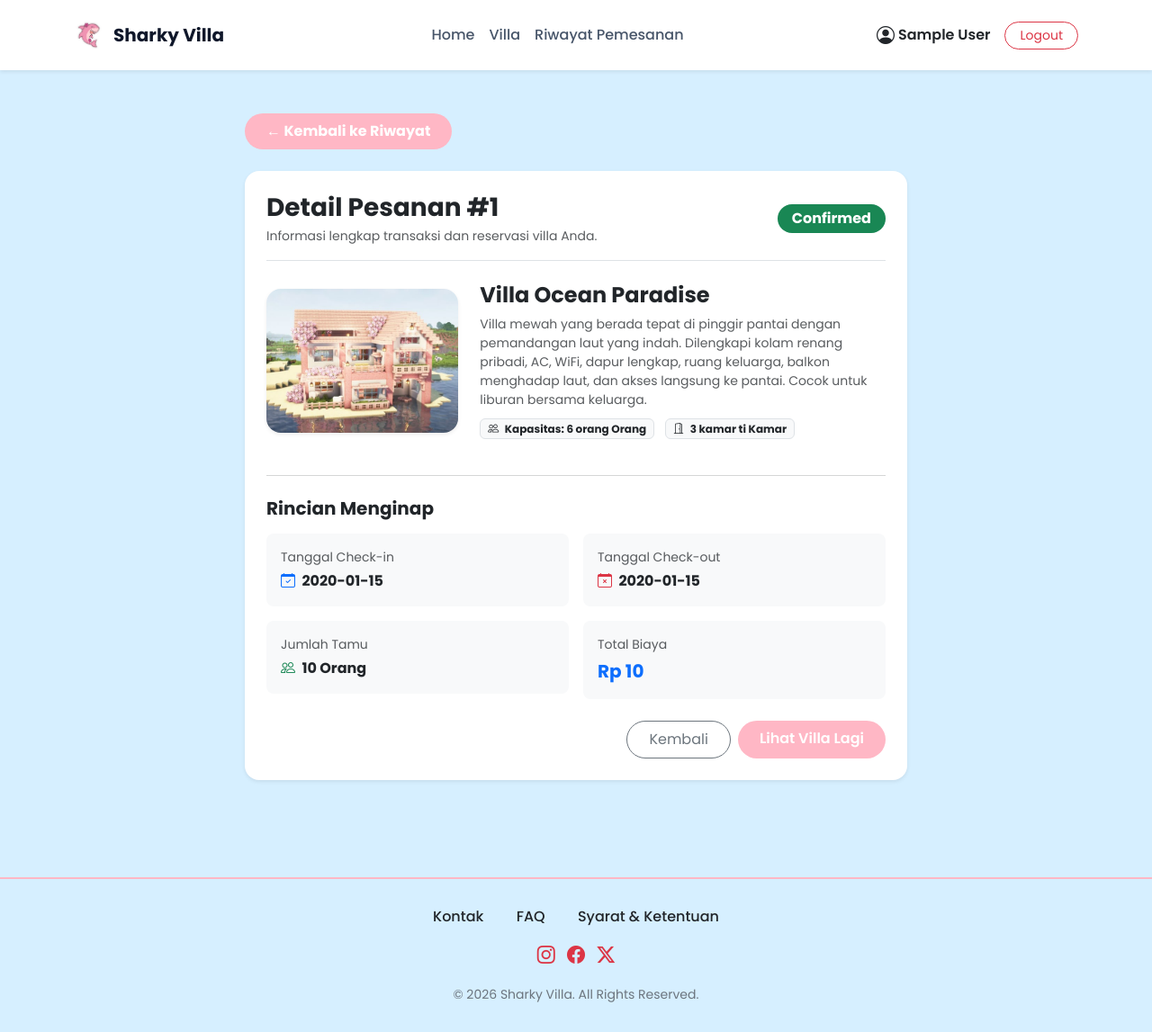
After one commit to chiaraihana20-ctrl/pemwebkite, a PHP site: page /projek/detail_pesanan.php?id=1 in a window 1280 px wide. The commit adds this page. Shown: the whole page at 90% size. Run offline with PHP 8.4, Linux system fonts and the light colour scheme; the visitor is signed in with stand-in values (Sample User, id 1); data comes from the database, SQL or seed files in the repository; tables that the repository leaves empty hold one stand-in row (values such as "Sample post").

Commit message:
detailbook

```diff
--- /dev/null
+++ b/detail_pesanan.php
@@ -0,0 +1,121 @@
+<?php
+session_start();
+include 'koneksi.php';
+
+// Jika user belum login, alihkan ke login
+if (!isset($_SESSION['id_user'])) {
+    header("Location: login.php");
+    exit;
+}
+
+$id_user = $_SESSION['id_user'];
+$id_booking = isset($_GET['id']) ? (int)$_GET['id'] : 0;
+
+// Ambil data pemesanan berdasarkan ID booking dan pastikan milik user yang sedang login
+$query = "SELECT booking.*, villa.nama_villa, villa.deskripsi, villa.gambar, villa.kapasitas, villa.jumlah_kamar
+          FROM booking
+          JOIN villa ON booking.id_villa = villa.id_villa
+          WHERE booking.id_booking = '$id_booking' AND booking.id_user = '$id_user'";
+$result = mysqli_query($conn, $query);
+$row = mysqli_fetch_assoc($result);
+
+// Jika data pesanan tidak ditemukan
+if (!$row) {
+    echo "<script>alert('Detail pesanan tidak ditemukan!'); window.location='riwayatPemesanan.php';</script>";
+    exit;
+}
+
+// Panggil header navbar
+include 'header.php';
+?>
+
+<!-- KONTEN DETAIL PESANAN -->
+<div class="container my-5">
+    <div class="row justify-content-center">
+        <div class="col-md-8">
+
+            <!-- TOMBOL KEMBALI -->
+            <div class="mb-4">
+                <a href="riwayatPemesanan.php" class="btn fw-bold px-4 py-2" style="background-color: var(--pink-accent); color: #ffffff; border: none; border-radius: 20px;">
+                    ← Kembali ke Riwayat
+                </a>
+            </div>
+
+            <div class="card border-0 shadow-sm rounded-4 p-4 bg-white">
+                <div class="d-flex justify-content-between align-items-center mb-4 pb-3 border-bottom">
+                    <div>
+                        <h3 class="fw-bold text-dark mb-1">Detail Pesanan #<?= $row['id_booking']; ?></h3>
+                        <p class="text-muted small mb-0">Informasi lengkap transaksi dan reservasi villa Anda.</p>
+                    </div>
+                    <div>
+                        <?php
+                            $status = $row['status'] ?? 'Pending';
+                            $badge_bg = 'bg-secondary';
+                            if ($status == 'Pending') $badge_bg = 'bg-warning text-dark';
+                            else if ($status == 'Confirmed' || $status == 'Berhasil') $badge_bg = 'bg-success';
+                            else if ($status == 'Cancelled') $badge_bg = 'bg-danger';
+                        ?>
+                        <span class="badge <?= $badge_bg; ?> px-3 py-2 fs-6 rounded-pill"><?= htmlspecialchars($status); ?></span>
+                    </div>
+                </div>
+
+                <!-- FOTO & NAMA VILLA -->
+                <div class="row align-items-center mb-4">
+                    <div class="col-md-4 mb-3 mb-md-0">
+                        <img src="http://localhost/projek/pict/<?= htmlspecialchars($row['gambar']); ?>" alt="Foto Villa" class="img-fluid rounded-4 object-fit-cover shadow-sm" style="height: 160px; width: 100%;">
+                    </div>
+                    <div class="col-md-8">
+                        <h4 class="fw-bold text-dark mb-2"><?= htmlspecialchars($row['nama_villa']); ?></h4>
+                        <p class="text-muted small mb-2"><?= htmlspecialchars($row['deskripsi']); ?></p>
+                        <span class="badge bg-light text-dark border me-2"><i class="bi bi-people me-1"></i> Kapasitas: <?= htmlspecialchars($row['kapasitas']); ?> Orang</span>
+                        <span class="badge bg-light text-dark border"><i class="bi bi-door-open me-1"></i> <?= htmlspecialchars($row['jumlah_kamar']); ?> Kamar</span>
+                    </div>
+                </div>
+
+                <hr class="text-muted opacity-25 mb-4">
+
+                <!-- RINCIAN WAKTU & BIAYA -->
+                <h5 class="fw-bold text-dark mb-3">Rincian Menginap</h5>
+                <div class="row g-3 mb-4">
+                    <div class="col-md-6">
+                        <div class="p-3 bg-light rounded-3">
+                            <span class="text-muted small d-block mb-1">Tanggal Check-in</span>
+                            <strong class="text-dark"><i class="bi bi-calendar-check me-1 text-primary"></i> <?= htmlspecialchars($row['tanggal_masuk']); ?></strong>
+                        </div>
+                    </div>
+                    <div class="col-md-6">
+                        <div class="p-3 bg-light rounded-3">
+                            <span class="text-muted small d-block mb-1">Tanggal Check-out</span>
+                            <strong class="text-dark"><i class="bi bi-calendar-x me-1 text-danger"></i> <?= htmlspecialchars($row['tanggal_kelaur']); ?></strong>
+                        </div>
+                    </div>
+                    <div class="col-md-6">
+                        <div class="p-3 bg-light rounded-3">
+                            <span class="text-muted small d-block mb-1">Jumlah Tamu</span>
+                            <strong class="text-dark"><i class="bi bi-people me-1 text-success"></i> <?= htmlspecialchars($row['jumlah_tamu']); ?> Orang</strong>
+                        </div>
+                    </div>
+                    <div class="col-md-6">
+                        <div class="p-3 bg-light rounded-3">
+                            <span class="text-muted small d-block mb-1">Total Biaya</span>
+                            <strong class="text-primary fs-5">Rp <?= number_format($row['harga'], 0, ',', '.'); ?></strong>
+                        </div>
+                    </div>
+                </div>
+
+                <!-- TOMBOL AKSI TAMBAHAN -->
+                <div class="d-flex justify-content-end gap-2">
+                    <a href="riwayatPemesanan.php" class="btn btn-outline-secondary px-4 py-2 rounded-pill">Kembali</a>
+                    <a href="descVilla.php?id=<?= $row['id_villa']; ?>" class="btn btn-pink px-4 py-2 rounded-pill">Lihat Villa Lagi</a>
+                </div>
+
+            </div>
+
+        </div>
+    </div>
+</div>
+
+<?php
+// Panggil footer
+include 'footer.php';
+?>
--- a/riwayatPemesanan.php
+++ b/riwayatPemesanan.php
@@ -38,7 +38,7 @@ include 'header.php';
                     <div class="card border-0 shadow-sm rounded-4 p-4 bg-white">
                         <div class="row align-items-center">
                             <div class="col-md-3 mb-3 mb-md-0">
-                                <img src="img/<?= htmlspecialchars($row['gambar']); ?>" alt="Foto Villa" class="img-fluid rounded-4 object-fit-cover" style="height: 140px; width: 100%;">
+                                <img src="pict/<?= htmlspecialchars($row['gambar']); ?>" alt="Foto Villa" class="img-fluid rounded-4 object-fit-cover" style="height: 140px; width: 100%;">
                             </div>
                             <div class="col-md-6 mb-3 mb-md-0">
                                 <h4 class="fw-bold text-dark mb-1"><?= htmlspecialchars($row['nama_villa']); ?></h4>
```
